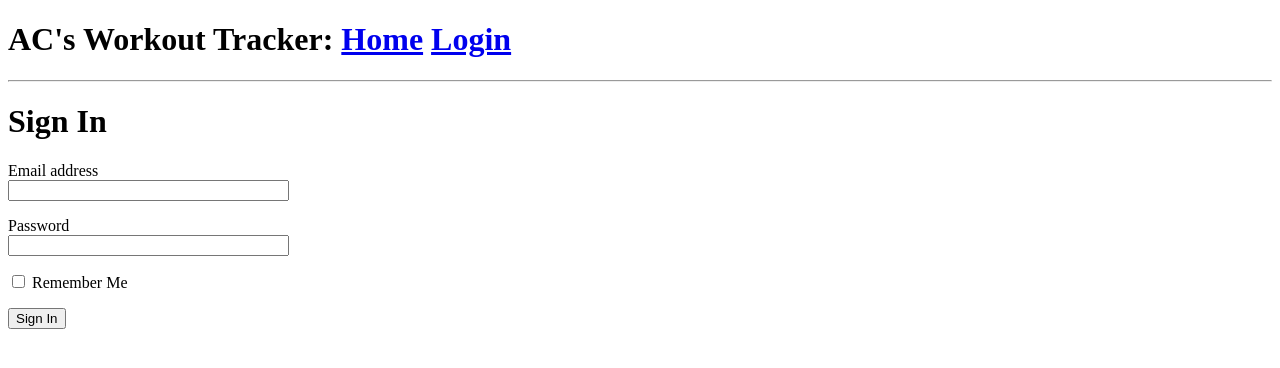
After one commit to asbc0001/AaravCCSNEA777, a Flask app: page /login in a window 1280 px wide. The commit adds this page. Shown: the top 368 px of the page. Run offline with Flask 3, Linux system fonts and the light colour scheme.

Commit message:
Version5

```diff
--- a/app.py
+++ b/app.py
@@ -2,28 +2,40 @@ from flask import Flask, render_template
 from flask_sqlalchemy import SQLAlchemy
 from sqlalchemy import Integer, String
 from sqlalchemy.orm import DeclarativeBase, Mapped, mapped_column
+from flask_wtf import FlaskForm
+from wtforms import StringField, PasswordField, BooleanField, SubmitField
+from wtforms.validators import DataRequired
 import os
+
+class Base(DeclarativeBase):
+  pass
+db = SQLAlchemy(model_class=Base)
 
 basedirectory = os.path.abspath(os.path.dirname(__file__))
 
-class Base(DeclarativeBase):
-  pass
-
-db = SQLAlchemy(model_class=Base)
-
 app = Flask(__name__)
-#app.config['SECRET_KEY'] =
+app.config['SECRET_KEY'] = os.environ.get('SECRET_KEY') or 'you-wont-ever-guess'
 app.config['SQLALCHEMY_DATABASE_URI'] = 'sqlite:///' + os.path.join(basedirectory, 'tracker.db')
 db.init_app(app)
 
 class User(db.Model):
     user_id: Mapped[int] = mapped_column(primary_key=True)
-    username: Mapped[str] = mapped_column(unique = True)
     email: Mapped[str] = mapped_column(unique = True)
 
     def __repr__(self):
         return f'<Users {self.username}>'
 
+class LoginForm(FlaskForm):
+  email = StringField('Email address', validators=[DataRequired()])
+  password = StringField('Password', validators=[DataRequired()])
+  remember_me=BooleanField('Remember Me')
+  submit = SubmitField('Sign In')
+
 @app.route("/")
 def index():
     return render_template('index.html', title='Home')
+
+@app.route('/login')
+def login():
+    form = LoginForm()
+    return render_template('login.html', title='Sign In', form=form)
--- a/templates/base.html
+++ b/templates/base.html
@@ -4,7 +4,10 @@
         <title>{{ title }} - AC's Workout Tracker</title>
     </head>
     <body>
-        <div><h1>AC's Workout Tracker: <a href="/">Home</a></h1></div>
+        <div><h1>AC's Workout Tracker:
+            <a href="/">Home</a>
+            <a href="/login">Login</a>
+        </h1></div>
         <hr>
         {% block main %}{% endblock %}
     </body>
--- /dev/null
+++ b/templates/login.html
@@ -0,0 +1,18 @@
+{% extends "base.html" %}
+
+{% block main %}
+    <h1>Sign In</h1>
+    <form action="" method="post" novalidate>
+        {{ form.hidden_tag() }}
+        <p>
+            {{ form.email.label }}<br>
+            {{ form.email(size=32) }}
+        </p>
+        <p>
+            {{ form.password.label }}<br>
+            {{ form.password(size=32) }}
+        </p>
+        <p>{{ form.remember_me() }} {{ form.remember_me.label }}</p>
+        <p>{{ form.submit() }}</p>
+    </form>
+{% endblock %}
```
Also changed, not shown: 1 other file.
